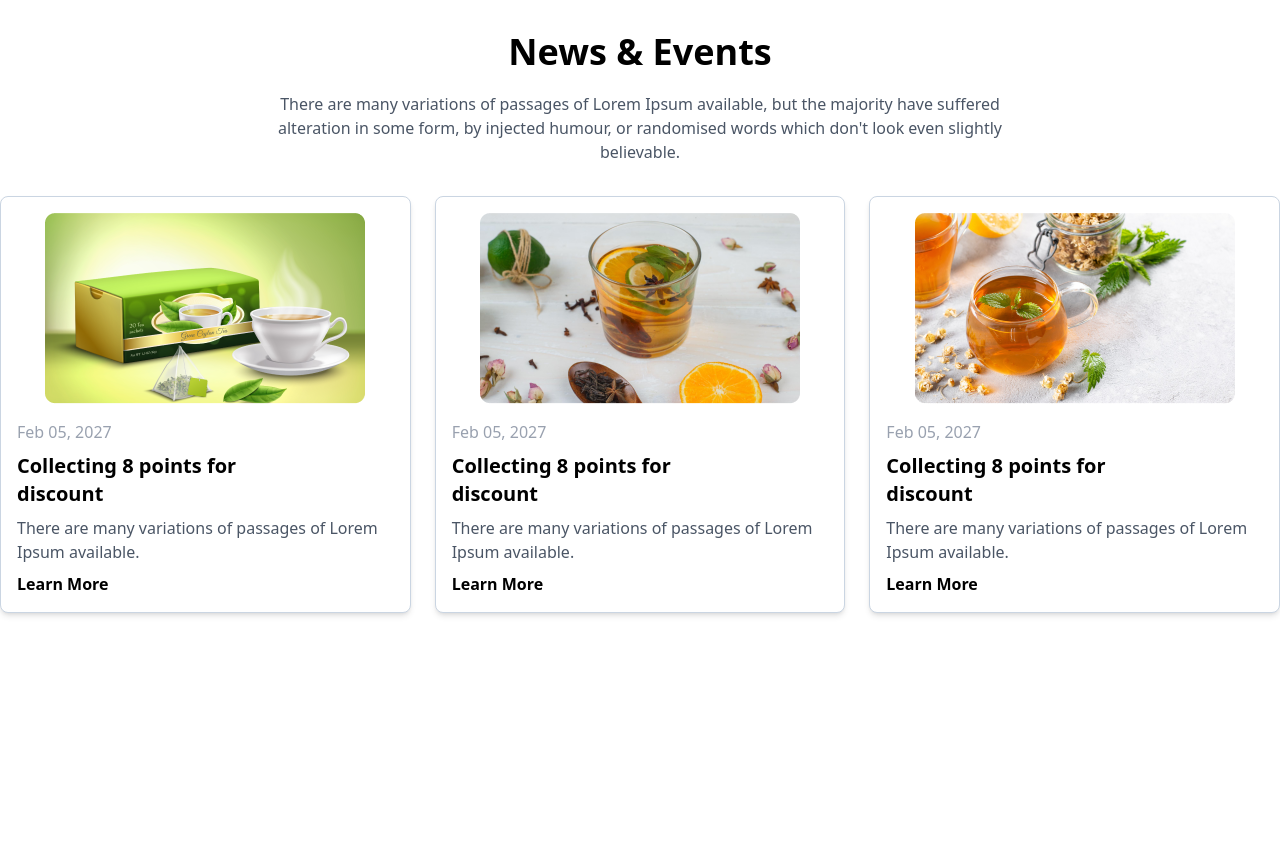
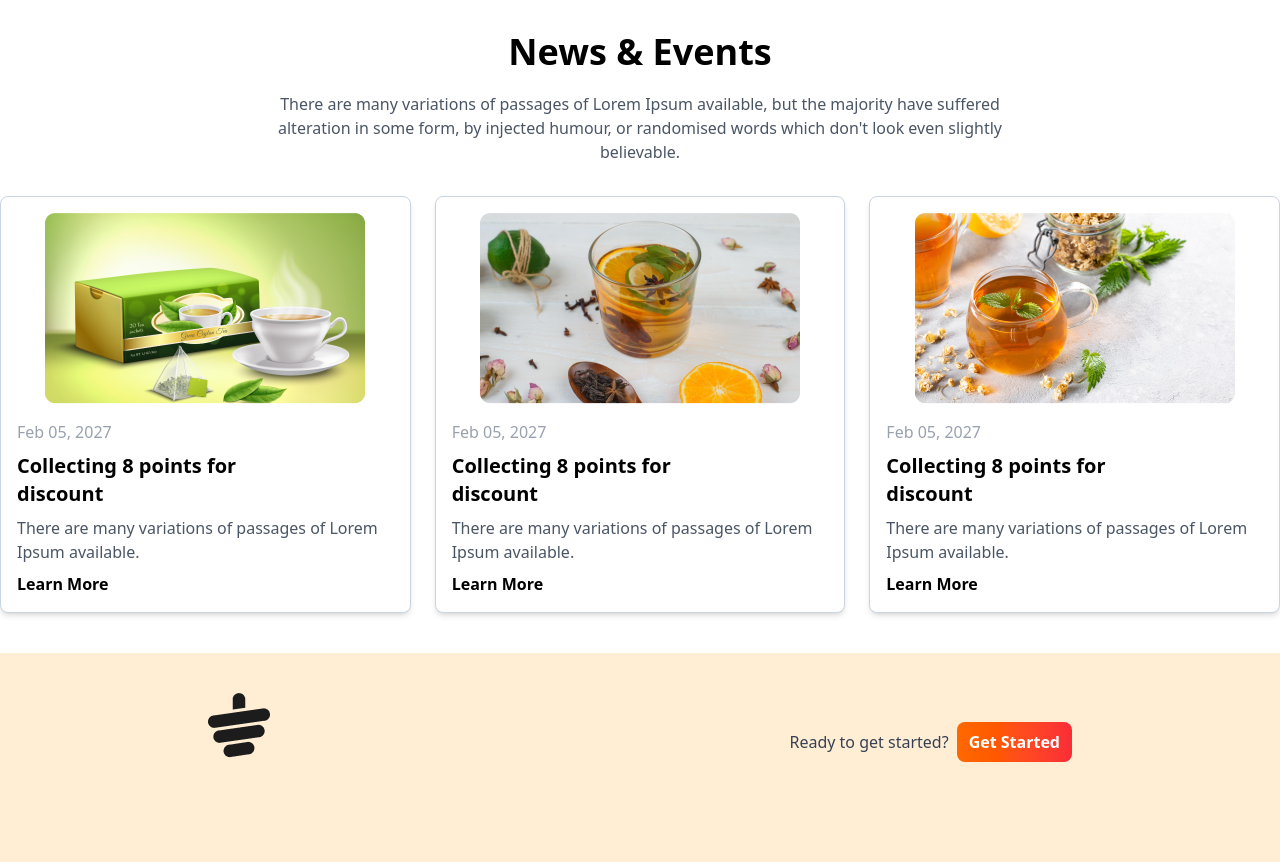
Before and after one commit to parvezalmumin/Tea_House-Project-PH, a plain HTML site: page index.html in a window 1280 px wide. Shown: the part 3021-3883 px from the top of the page. Before the commit the page ends 3674 px from the top, so only its background shows below. Drawn offline with nearby package versions, Linux system fonts and the light colour scheme.

Commit message:
added footer section with logo, button, and links layout

```diff
--- a/index.html
+++ b/index.html
@@ -270,5 +270,24 @@
       </section>
        </main>
 
+
+    <!-- Footer Section -->
+    <footer class="bg-orange-100 text-gray-700 py-10 px-4 md:px-16">
+      <div class="w-9/12 mx-auto">
+        <!-- Logo -->
+        <div class="mb-8 flex justify-between">
+          <img class="mb-8" src="./images/cup.png" alt="" />
+          <div class="flex items-center gap-2">
+            <h4>Ready to get started?</h4>
+            <button
+              class="bg-gradient-to-r from-orange-500 to-red-500 px-3 py-2 rounded-lg text-white font-bold"
+            >
+              Get Started
+            </button>
+          </div>
+        </div>
+        <!-- Links -->
+        <div class="grid grid-cols-1 md:grid-cols-2 lg:grid-cols-4 gap-4">
+
 </body>
   </html>
```
